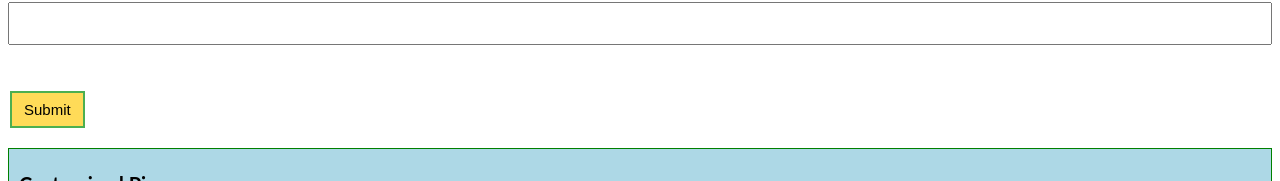
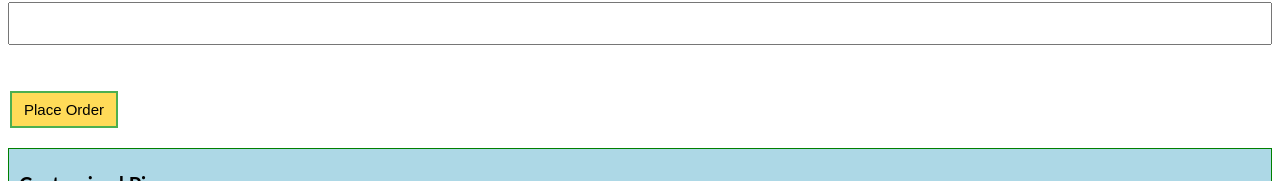
Before and after one commit to surya-nagarajan09/pizza_hackathon, a React (Create React App) app: page /Custom in a window 1280 px wide. Shown: the part 1026-1207 px from the top of the page. Built offline with nearby package versions, Linux system fonts and the light colour scheme.

Commit message:
1 file modified

```diff
--- a/src/Custom.js
+++ b/src/Custom.js
@@ -138,7 +138,7 @@
           <p />
 
           <br />
-          <button type="submit">Submit</button>
+          <button type="submit">Place Order</button>
         </form>
       </div>
       <div className="orderborder">
```
